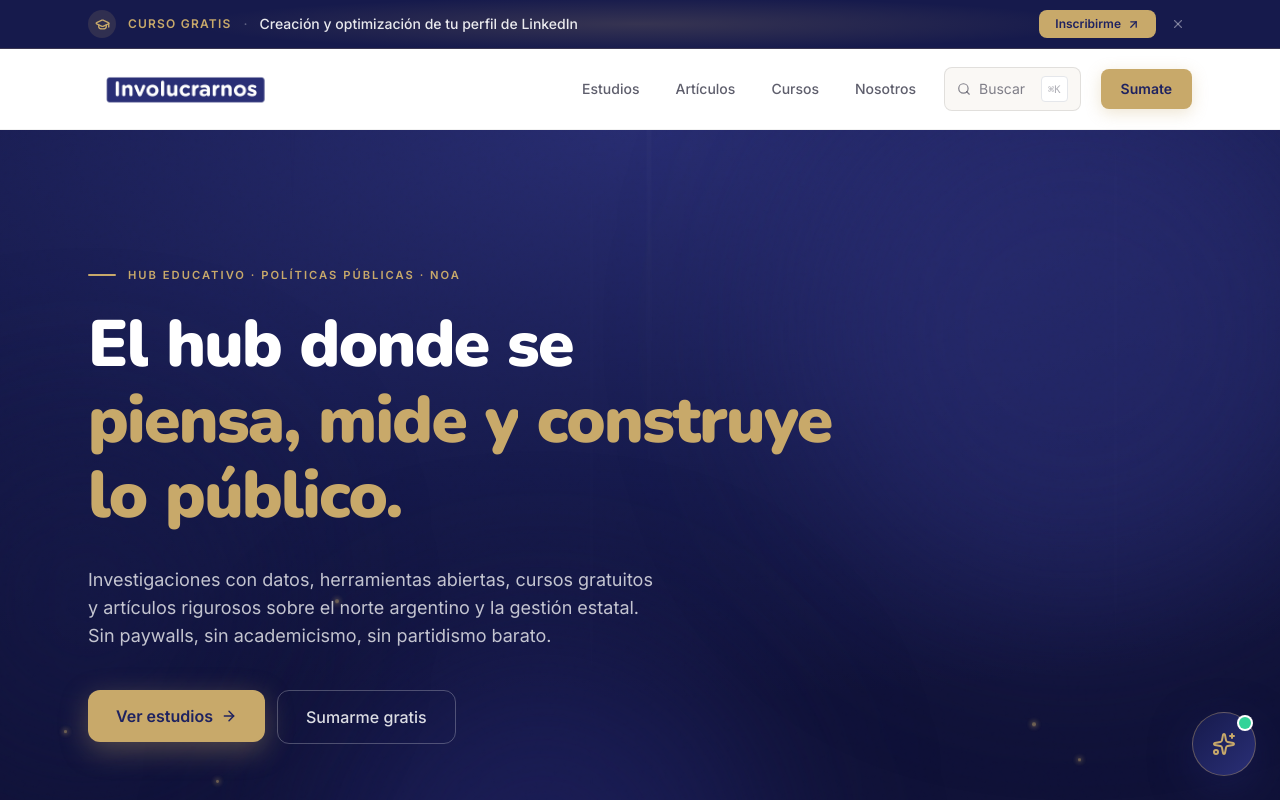
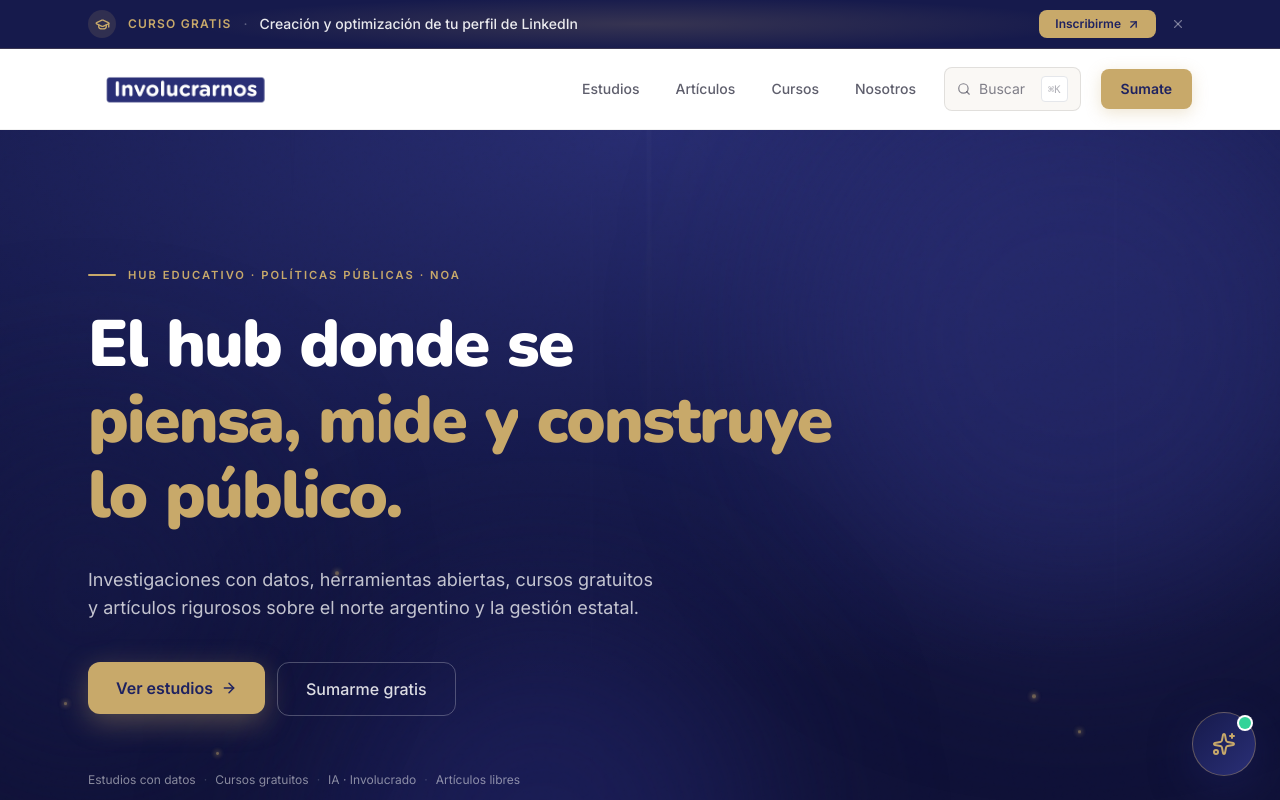
Before and after one commit to fabriziocarugatti/involucrarnos-web, a Next.js app: page / in a window 1280 px wide. Shown: the top 800 px of the page. Built offline with nearby package versions, Linux system fonts and the light colour scheme.

Commit message:
feat: saca última oración hero + mueve NosotrosSection al final de la página

```diff
--- a/src/app/page.tsx
+++ b/src/app/page.tsx
@@ -20,8 +20,8 @@ export default function Home() {
         <EstudiosSection />
         <ContenidosSection />
         <CursosSection />
+        <SumateSection />
         <NosotrosSection />
-        <SumateSection />
       </main>
       <Footer />
       <ChatAssistant />
--- a/src/data/site.ts
+++ b/src/data/site.ts
@@ -26,7 +26,7 @@ export const site = {
     titleStart: 'El hub donde se',
     titleAccent: 'piensa, mide y construye lo público.',
     subtitle:
-      'Investigaciones con datos, herramientas abiertas, cursos gratuitos y artículos rigurosos sobre el norte argentino y la gestión estatal. Sin paywalls, sin academicismo, sin partidismo barato.',
+      'Investigaciones con datos, herramientas abiertas, cursos gratuitos y artículos rigurosos sobre el norte argentino y la gestión estatal.',
     ctaPrimary:   { href: '/#estudios', label: 'Ver estudios' },
     ctaSecondary: { href: '/#sumate',   label: 'Sumarme gratis' },
     pills: ['Estudios con datos', 'Cursos gratuitos', 'IA · Involucrado', 'Artículos libres'],
```
